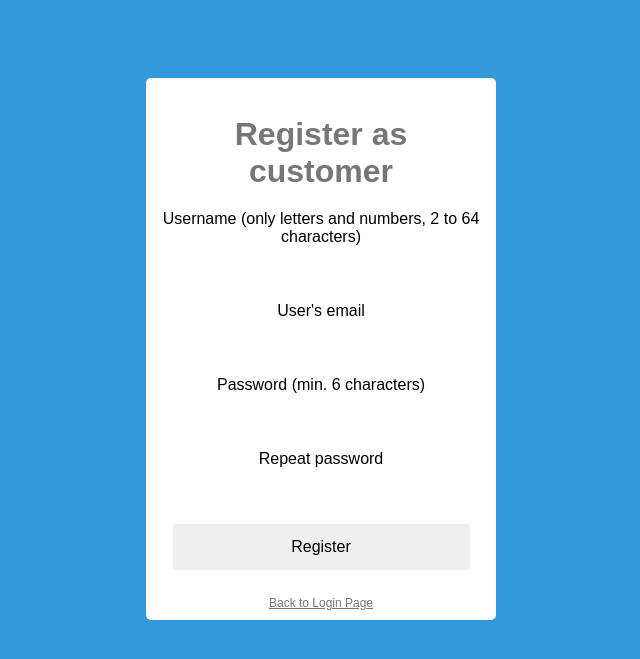
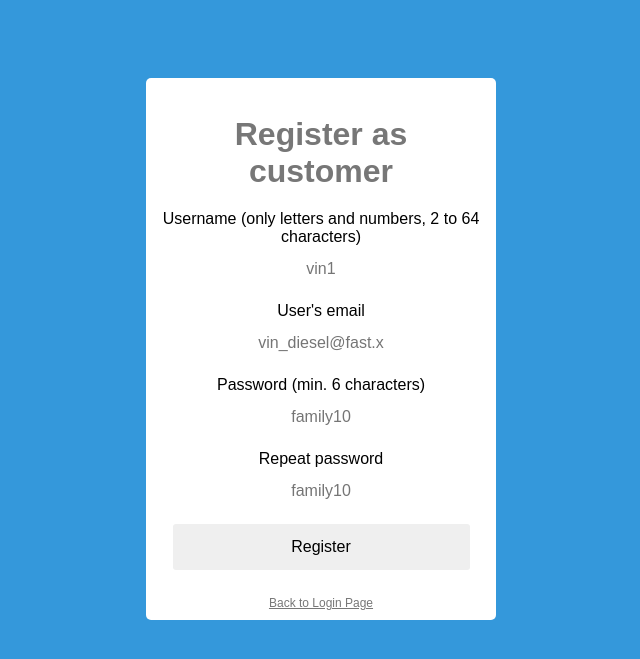
Before and after one commit to tenent007963/WDT, a PHP site: page /register in a window 1280 px wide. Shown: the top 659 px of the page, without its empty margins (319-959 px from the left). Run offline with PHP 8.4, Linux system fonts and the light colour scheme.

Commit message:
placeholders

```diff
--- a/views/login_form.php
+++ b/views/login_form.php
@@ -21,10 +21,10 @@ if (isset($login)) {
     <h1>Login</h1>
     <form method="post" action="login.php" name="loginform">
         <label for="login_input_username">Username</label>
-        <input id="login_input_username" class="login_input" type="text" name="user_name" class="field" placeholder="username" required />
+        <input id="login_input_username" class="login_input" type="text" name="user_name" class="field" placeholder="johnwick" required />
 
         <label for="login_input_password">Password</label>
-        <input id="login_input_password" class="login_input" type="password" name="user_password" class="field" placeholder="password" required />
+        <input id="login_input_password" class="login_input" type="password" name="user_password" class="field" placeholder="7million" required />
 
         <input type="submit"  name="login" value="Log in" class="btn" />
     </form>
--- a/views/register.php
+++ b/views/register.php
@@ -22,17 +22,17 @@ if (isset($registration)) {
     <form method="post" action="register.php" name="registerform">
         <!-- the user name input field uses a HTML5 pattern check -->
         <label for="login_input_username">Username (only letters and numbers, 2 to 64 characters)</label>
-        <input id="login_input_username" class="login_input" type="text" pattern="[a-zA-Z0-9]{2,64}" name="user_name" class="field" required />
+        <input id="login_input_username" class="login_input" type="text" pattern="[a-zA-Z0-9]{2,64}" name="user_name" class="field" placeholder="vin1" required />
 
         <!-- the email input field uses a HTML5 email type check -->
         <label for="login_input_email">User's email</label>
-        <input id="login_input_email" class="login_input" type="email" name="user_email" class="field" required />
+        <input id="login_input_email" class="login_input" type="email" name="user_email" class="field" placeholder="vin_diesel@fast.x" required />
 
         <label for="login_input_password_new">Password (min. 6 characters)</label>
-        <input id="login_input_password_new" class="login_input" type="password" name="user_password_new" pattern=".{6,}" class="field" required autocomplete="off" />
+        <input id="login_input_password_new" class="login_input" type="password" name="user_password_new" pattern=".{6,}" class="field" placeholder="family10" required  />
 
         <label for="login_input_password_repeat">Repeat password</label>
-        <input id="login_input_password_repeat" class="login_input" type="password" name="user_password_repeat" pattern=".{6,}" class="field" required autocomplete="off" />
+        <input id="login_input_password_repeat" class="login_input" type="password" name="user_password_repeat" pattern=".{6,}" class="field" placeholder="family10" required  />
         <input type="submit"  name="register" value="Register" />
     </form>
 
```
